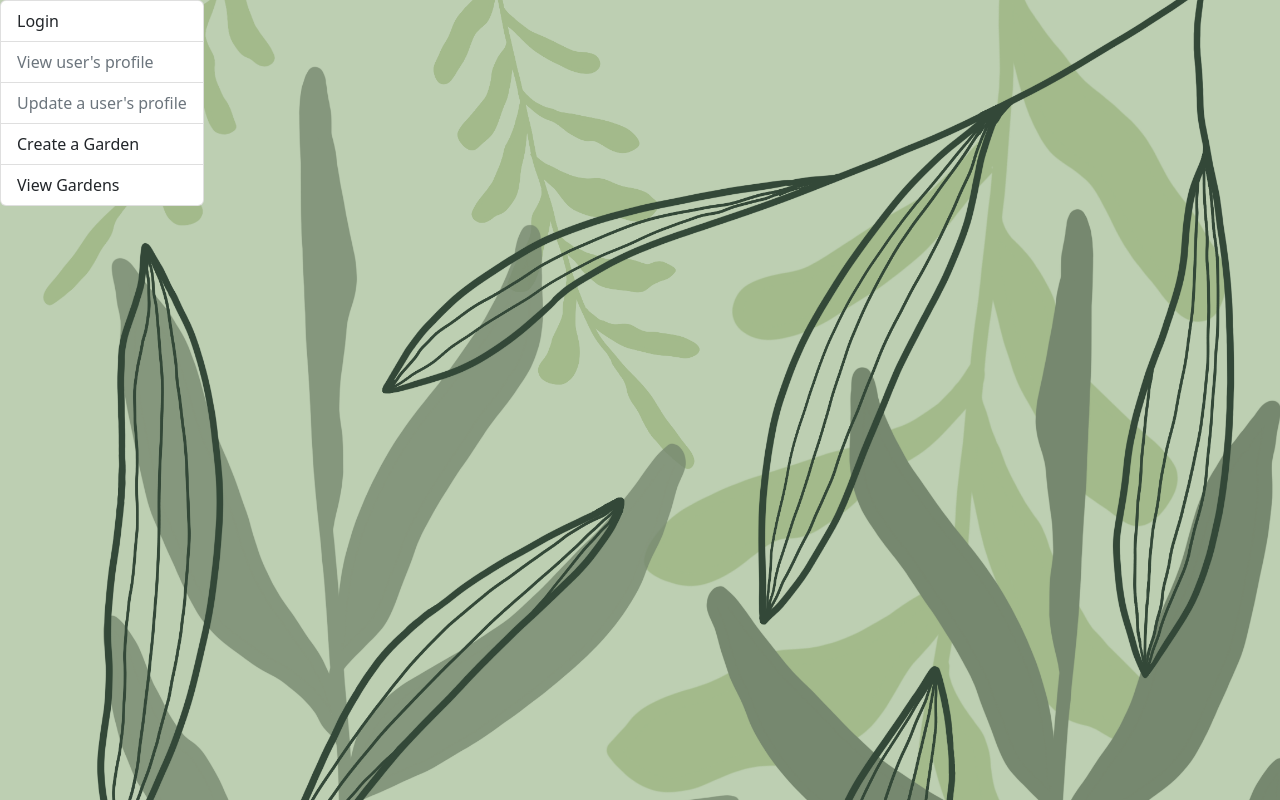
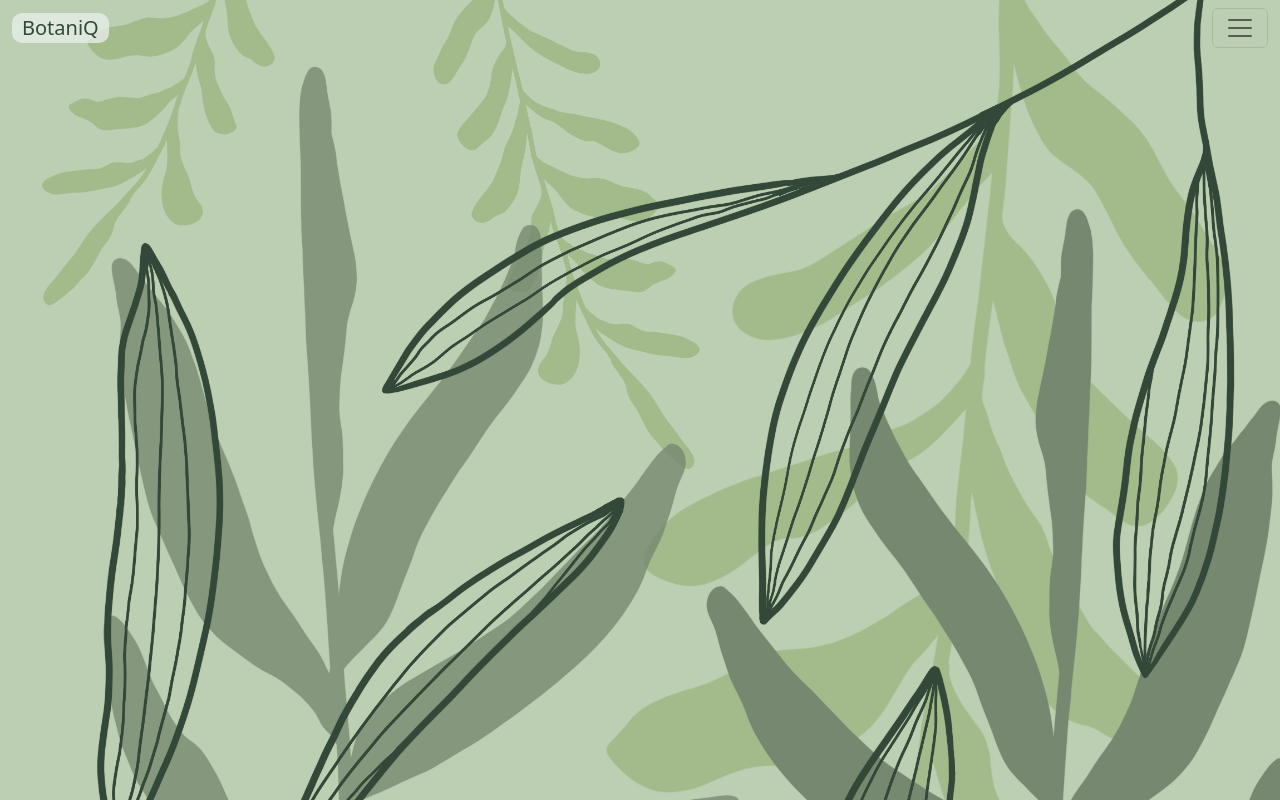
Before and after one commit to GabrielleYnara/BotaniQ-Frontend, an Angular app: page /auth in a window 1280 px wide. Built offline with nearby package versions, Linux system fonts and the light colour scheme.

Commit message:
Refactor Home Component to render navbar

```diff
--- a/src/app/home/home.component.css
+++ b/src/app/home/home.component.css
@@ -1,3 +1,3 @@
-.menu {
-    margin-bottom: 20px;
+.outlet-wrapper {
+  padding-top: 60px;
 }
--- a/src/app/home/home.component.html
+++ b/src/app/home/home.component.html
@@ -1,12 +1,4 @@
-<div class="row">
-  <div class="col-sm-auto list-group menu">
-      <button routerLink="" type="button" class="list-group-item list-group-item-action" >Login</button>
-      <button type="button" class="list-group-item list-group-item-action" disabled>View user's profile</button>
-      <button type="button" class="list-group-item list-group-item-action" disabled>Update a user's profile</button>
-      <button routerLink="newGarden" type="button" class="list-group-item list-group-item-action" >Create a Garden</button>
-      <button routerLink="garden" type="button" class="list-group-item list-group-item-action" >View Gardens</button>
-  </div>
-  <div class="col">
-      <router-outlet></router-outlet>
-  </div>
+<app-navigation></app-navigation>
+<div class="outlet-wrapper">
+  <router-outlet></router-outlet>
 </div>
```
